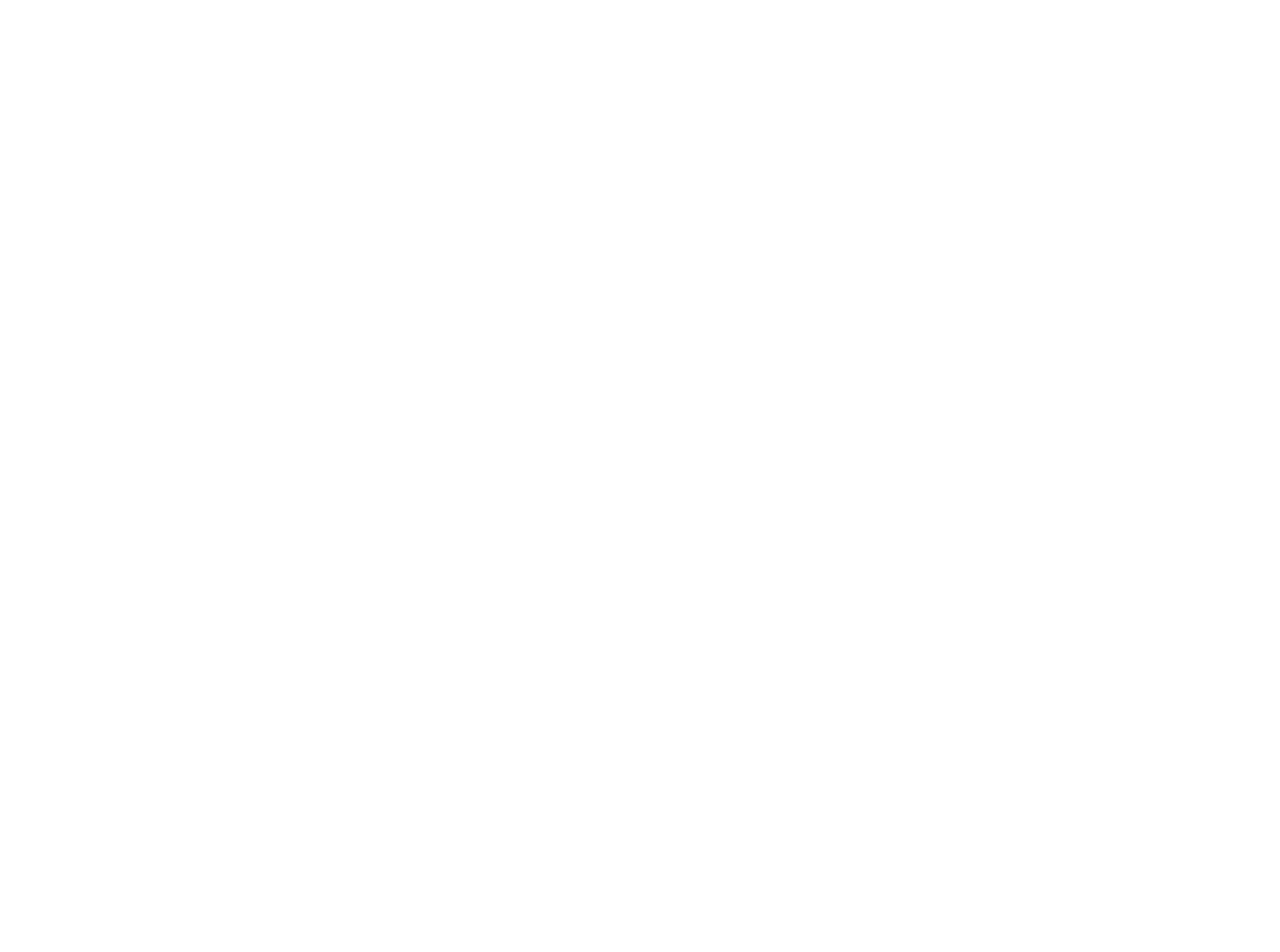
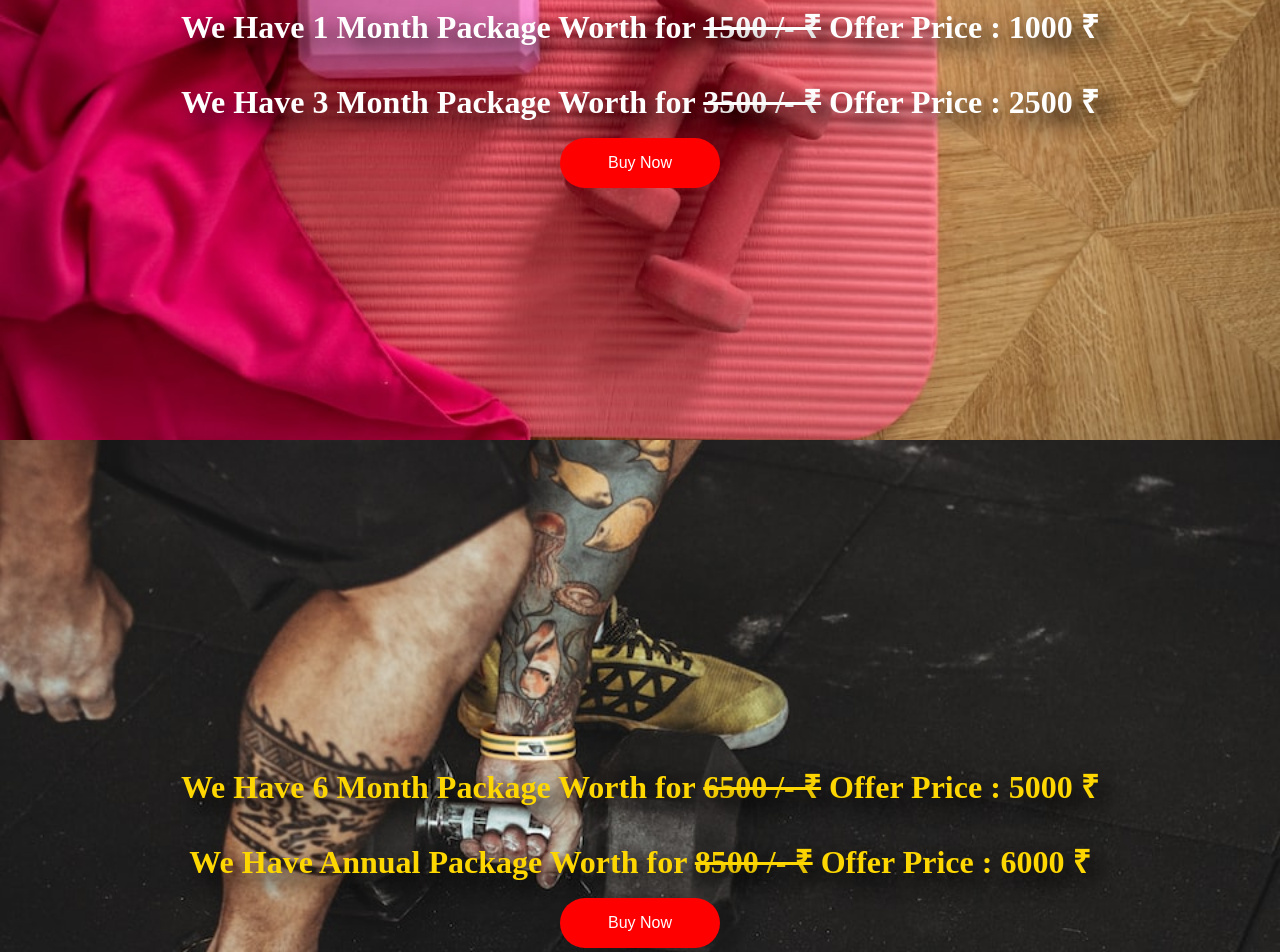
Before and after one commit to ameya-6964/gym-website-using-react, a React (Create React App) app: page /packages in a window 1280 px wide. Shown: the part 360-1312 px from the top of the page. Before the commit the page ends 800 px from the top, so only its background shows below. Built offline with nearby package versions, Linux system fonts and the light colour scheme.

Commit message:
Completed

```diff
--- a/src/Components/Contact.js
+++ b/src/Components/Contact.js
@@ -1,11 +1,22 @@
 import React from 'react'
 
-const FSD = () => {
+const Contact = () => {
   return (
-    <div className='App'>
-      <h2> I Am Contact </h2>
+    <div className='contact'>
+            <h1>Contact Us</h1>
+          <form >
+            <div class="Personal-details">
+              <label for="name">Name</label>
+              <input id="name" type="text" required/>
+              <label for="email">Email</label>
+              <input id="email" type="email" required />
+              <label for="mobile">Number</label>
+              <input id="Mobile" type="number" required />
+            </div>
+            <button>Request Call Back</button>
+          </form>
     </div>
   )
 }
 
-export default FSD
+export default Contact
--- a/src/Components/Packages.js
+++ b/src/Components/Packages.js
@@ -3,17 +3,15 @@
   return (
     <div>
 
-    <div className='Packages-1-month'>
+    <div className='Packages-Monthly'>
       <h1> We Have 1 Month Package Worth for <del>1500 /- ₹</del> Offer Price : 1000 ₹ </h1>
-    </div>
-    <div className='Packages-3-month'>
       <h1> We Have 3 Month Package Worth for <del> 3500 /- ₹</del> Offer Price : 2500 ₹ </h1>
-    </div>
-    <div className='Packages-6-month'>
+      <button> Buy Now </button>
+     </div>
+    <div className='Packages-Annual'>
       <h1> We Have 6 Month Package Worth for <del>6500 /- ₹</del> Offer Price : 5000 ₹ </h1>
-    </div>
-    <div className='Packages-12-month'>
       <h1> We Have Annual Package Worth for <del>8500 /- ₹</del> Offer Price : 6000  ₹ </h1>
+      <button> Buy Now </button>
     </div>
     </div>
   )
--- a/src/Styles/_contact.scss
+++ b/src/Styles/_contact.scss
@@ -1,3 +1,54 @@
-.App {
+.contact
+{
+    min-height: 85vh;
     text-align: center;
+    background-image: url('../Media/contact.jpg');
+    background-repeat: no-repeat;
+    background-size: cover;
+    display: flex;
+    flex-direction: column;
+    justify-content: center;
+    align-items: center;
+    text-align: center;
+
+    h1{
+        color: gold;
+    }
+
 }
+.Personal-details
+{
+    display: flex;
+    flex-direction: column;
+    justify-content: center;
+    align-items: center;
+    label{
+        font-size: 2rem;
+        margin-top: 1rem;
+        padding: 1rem;
+        color: white;
+        text-shadow: 10px 10px 20px black;
+        justify-content: flex-start;
+    }
+    input{
+        font-size: 1rem;
+        width: 400px;
+        height: 2rem;
+    }
+}
+
+button{
+    margin-top: 1rem;
+    padding: 1rem 3rem;
+    background: red;
+    border-radius: 2rem;
+    border: none;
+    color: white;
+    font-size: 1rem;
+    cursor: pointer;
+    transition: background 1s ease;
+  }
+  button:hover{
+    color: gold;
+    background: black ;
+  }
--- a/src/Styles/_package.scss
+++ b/src/Styles/_package.scss
@@ -1,3 +1,55 @@
-.App {
-  text-align: center;
+.Packages-Monthly
+{
+  min-height: 90vh;
+    text-align: center;
+    background-image: url('../Media/Packages.jpg');
+    background-repeat: no-repeat;
+    background-size: cover;
+    display: flex;
+    flex-direction: column;
+    justify-content: center;
+    align-items: center;
+    text-align: center;
+
+    h1{
+      padding-top: 2rem ;
+      color: white;
+      text-shadow: 10px 10px 20px black;
+    }
 }
+
+.Packages-Annual
+{
+  min-height: 100vh;
+    text-align: center;
+    background-image: url('../Media/Services\ section.jpg');
+    background-repeat: no-repeat;
+    background-size: cover;
+    display: flex;
+    flex-direction: column;
+    justify-content: center;
+    align-items: center;
+    text-align: center;
+
+    h1{
+      padding-top: 2rem ;
+      color: gold;
+      text-shadow: 10px 10px 20px black;
+    }
+}
+
+button{
+  margin-top: 1rem;
+  padding: 1rem 3rem;
+  background: red;
+  border-radius: 2rem;
+  border: none;
+  color: white;
+  font-size: 1rem;
+  cursor: pointer;
+  transition: background 1s ease;
+}
+button:hover{
+  color: gold;
+  background: black ;
+}
```
Also changed, not shown: src/Media/contact.jpg (added).
